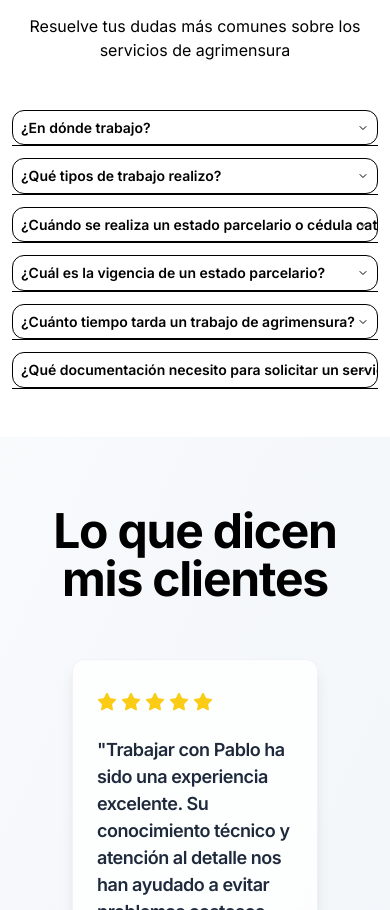
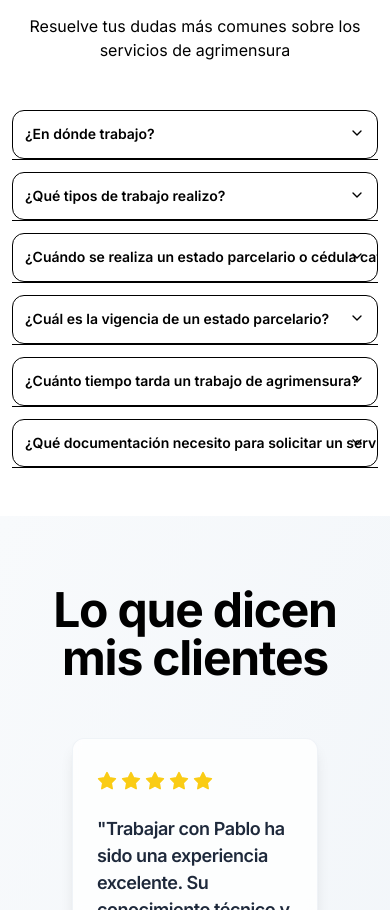
Before and after one commit to santullidev/miagrimensor-landing-page, a Next.js app: page / in a window 390 px wide. Shown: the part 5136-6046 px from the top of the page. Built offline with nearby package versions, Linux system fonts and the light colour scheme.

Commit message:
Fix React errors and FAQ text layout - Remove inline styles, use Tailwind classes for 2-line responsive text

```diff
--- a/app/globals.css
+++ b/app/globals.css
@@ -142,6 +142,7 @@
     hyphens: auto;
     max-width: 100%;
     display: block;
+    line-height: 1.4;
   }
 
   /* Asegurar que el texto del FAQ no se corte */
@@ -157,17 +158,30 @@
     [data-radix-accordion-trigger] {
       padding: 0.75rem !important;
       font-size: 0.875rem !important;
-      line-height: 1.25rem !important;
+      line-height: 1.4 !important;
+      align-items: flex-start !important;
     }
 
     [data-radix-accordion-trigger] span {
       padding-right: 0.5rem !important;
+      line-height: 1.4 !important;
+      white-space: normal !important;
     }
 
     [data-radix-accordion-trigger] svg {
       width: 1rem !important;
       height: 1rem !important;
-      margin-left: 0.25rem !important;
+      margin-left: 0.5rem !important;
+      margin-top: 0.125rem !important;
+      flex-shrink: 0 !important;
+    }
+  }
+
+  /* Ajustes para desktop con texto largo */
+  @media (min-width: 641px) {
+    [data-radix-accordion-trigger] span {
+      line-height: 1.5 !important;
+      white-space: normal !important;
     }
   }
 
--- a/components/faq.tsx
+++ b/components/faq.tsx
@@ -75,35 +75,20 @@ const FAQ = () => {
               <AccordionPrimitive.Header className="flex">
                 <AccordionPrimitive.Trigger
                   className={cn(
-                    "flex flex-1 items-center justify-between w-full p-2 sm:p-3 md:p-6 text-left",
+                    "flex flex-1 items-start justify-between w-full p-3 sm:p-4 md:p-6 text-left",
                     "bg-background border border-border rounded-xl",
                     "hover:bg-accent/50 transition-all duration-300 ease-out",
                     "group-data-[state=open]:bg-accent group-data-[state=open]:border-primary/20",
                     "group-data-[state=open]:shadow-lg",
                     "font-semibold text-sm sm:text-base md:text-lg leading-tight sm:leading-relaxed"
                   )}
-                  style={{
-                    wordWrap: 'break-word',
-                    overflowWrap: 'break-word',
-                    hyphens: 'auto',
-                    maxWidth: '100%'
-                  }}
                 >
-                  <span
-                    className="pr-1 sm:pr-2 md:pr-4 break-words min-w-0 flex-1 text-left faq-question"
-                    style={{
-                      wordWrap: 'break-word',
-                      overflowWrap: 'break-word',
-                      hyphens: 'auto',
-                      maxWidth: '100%',
-                      display: 'block'
-                    }}
-                  >
+                  <span className="pr-2 sm:pr-4 break-words min-w-0 flex-1 text-left leading-relaxed">
                     {question}
                   </span>
                   <ChevronDownIcon
                     className={cn(
-                      "h-3 w-3 sm:h-4 sm:w-4 md:h-5 md:w-5 shrink-0 text-muted-foreground transition-all duration-300 ease-out ml-1 sm:ml-2",
+                      "h-4 w-4 sm:h-5 sm:w-5 shrink-0 text-muted-foreground transition-all duration-300 ease-out ml-2 sm:ml-3 mt-0.5",
                       "group-data-[state=open]:rotate-180 group-data-[state=open]:text-primary"
                     )}
                   />
```
